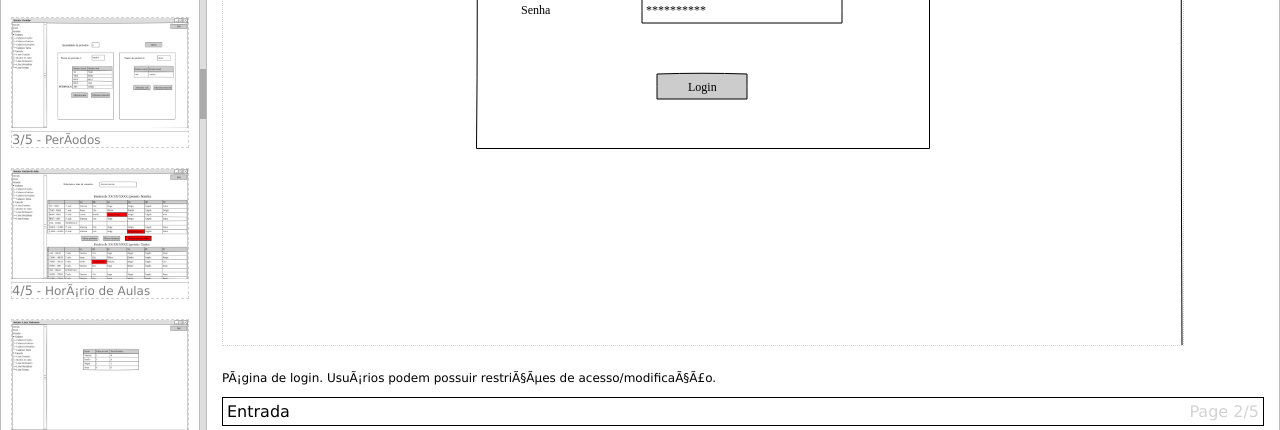
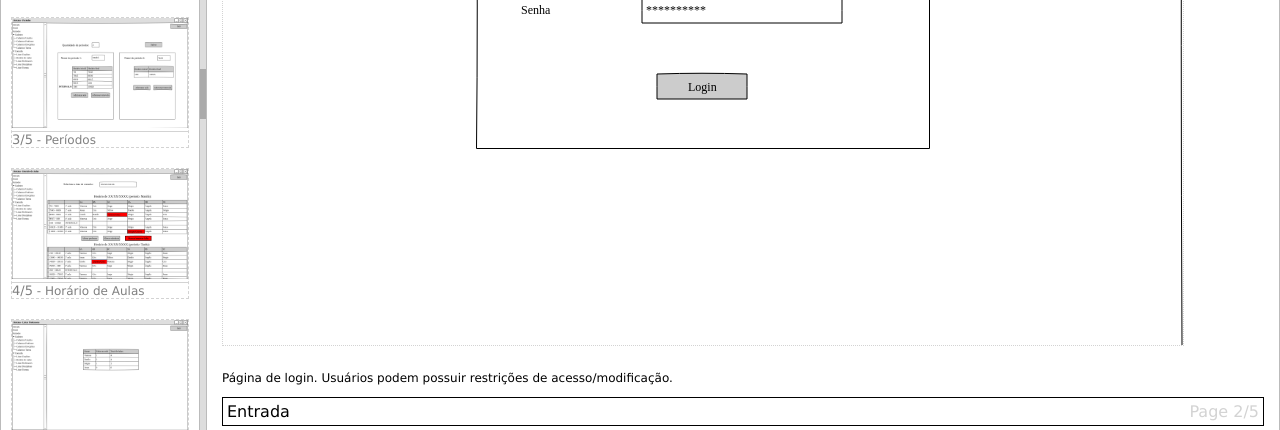
Before and after one commit to GMerencio/Prototipo-Pencil, a plain HTML site: page index.html in a window 1280 px wide. Shown: the part 306-736 px from the top of the page. Drawn offline with Linux system fonts and the light colour scheme.

Commit message:
Ajuste de codificação para UTF-8

```diff
--- a/index.html
+++ b/index.html
@@ -1,4 +1,4 @@
-<!DOCTYPE html PUBLIC "-//W3C//DTD XHTML 1.0 Strict//EN" "DTD/xhtml1-strict.dtd"><html xmlns="http://www.w3.org/1999/xhtml" xmlns:p="http://www.evolus.vn/Namespace/Pencil" xmlns:html="http://www.w3.org/1999/xhtml"><head><meta http-equiv="Content-Type" content="text/html; charset=ISO-8859-1" /><title>PI</title><link rel="stylesheet" type="text/css" href="Resources/Style.css" /> <script type="text/javascript" src="Resources/jquery.js"> </script><script type="text/javascript" src="Resources/jquery.layout.js"> </script><script type="text/javascript" src="Resources/jquery.ui.all.js"> </script><script type="text/javascript">
+<!DOCTYPE html PUBLIC "-//W3C//DTD XHTML 1.0 Strict//EN" "DTD/xhtml1-strict.dtd"><html xmlns="http://www.w3.org/1999/xhtml" xmlns:p="http://www.evolus.vn/Namespace/Pencil" xmlns:html="http://www.w3.org/1999/xhtml"><head><meta http-equiv="Content-Type" content="text/html; charset=utf-8" /><title>PI</title><link rel="stylesheet" type="text/css" href="Resources/Style.css" /> <script type="text/javascript" src="Resources/jquery.js"> </script><script type="text/javascript" src="Resources/jquery.layout.js"> </script><script type="text/javascript" src="Resources/jquery.ui.all.js"> </script><script type="text/javascript">
                     $(document).ready(function () {
                     $('body').layout({ applyDefaultStyles: true,
                             minSize:140 });
```
